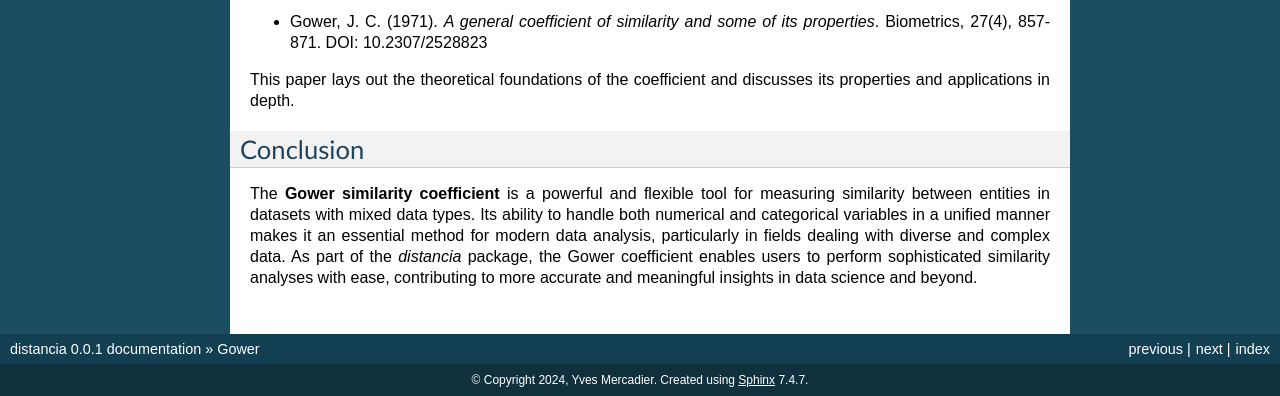
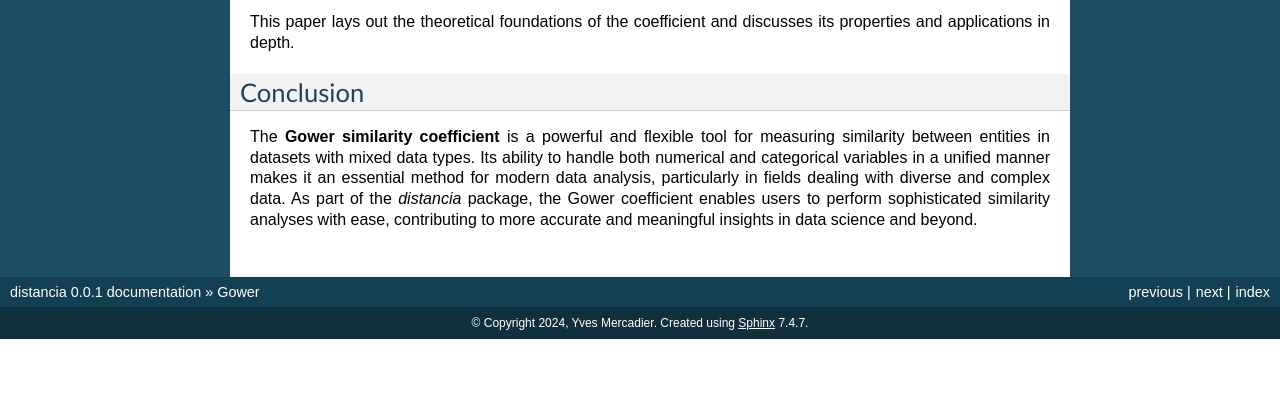
Before and after one commit to ym001/distancia, a Sphinx documentation site: the page built from docs/Gower.rst, in a window 1280 px wide and 900 px high, scrolled down 1493 px, cut to the strip 504-900 px from the top of the window. Built offline with Sphinx 7.4.7, drawn with Linux system fonts in a browser that asks for light colours; pages that are not in the unit, such as notebooks, are missing from menus; after the commit the page ends 2336 px from its top, so only the background shows below that.

Commit message:
Update Gower.rst

```diff
--- a/docs/Gower.rst
+++ b/docs/Gower.rst
@@ -95,8 +95,6 @@ For a detailed explanation of the Gower similarity coefficient, refer to the ori
 
     Gower
 
-- Gower, J. C. (1971). *A general coefficient of similarity and some of its properties*. Biometrics, 27(4), 857-871. DOI: 10.2307/2528823
-
 This paper lays out the theoretical foundations of the coefficient and discusses its properties and applications in depth.
 
 Conclusion
```
